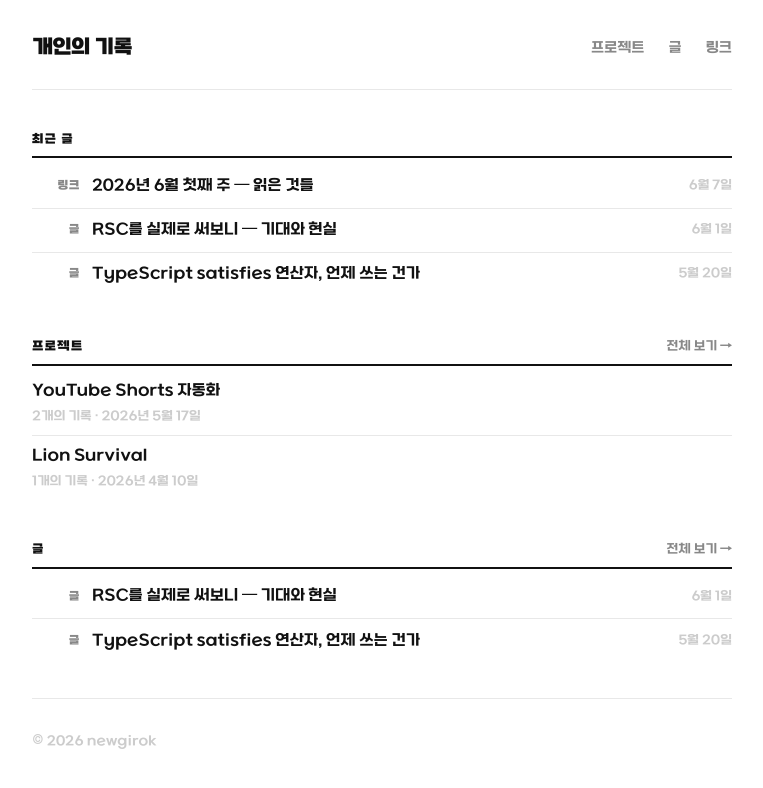
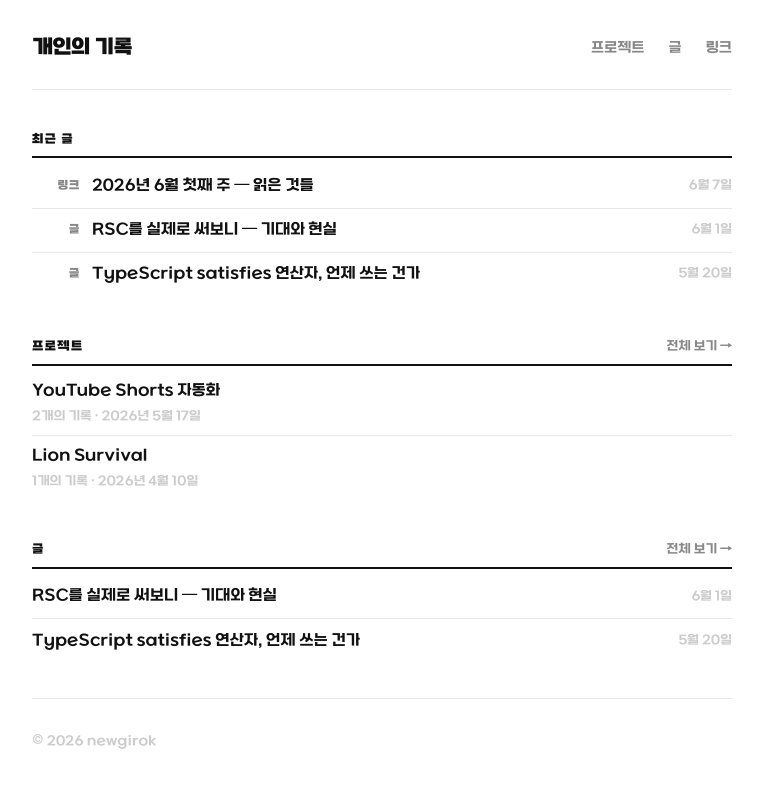
Before and after one commit to newgirok/newgirok.github.io, a Next.js app: page / in a window 1280 px wide. Shown: the top 788 px of the page, without its empty margins (258-1021 px from the left). Built offline with nearby package versions, Linux system fonts and the light colour scheme.

Commit message:
fix: 카테고리 목록 페이지에서 타입 레이블 제거, 최근 글만 표시

```diff
--- a/app/globals.css
+++ b/app/globals.css
@@ -122,12 +122,14 @@ a {
 
 .post-card {
   display: grid;
-  grid-template-columns: 3rem 1fr auto;
   align-items: center;
   gap: 0 0.75rem;
   height: 2.75rem;
   border-bottom: 1px solid var(--border);
 }
+
+.post-card--typed { grid-template-columns: 3rem 1fr auto; }
+.post-card--plain { grid-template-columns: 1fr auto; }
 
 .post-card:last-child { border-bottom: none; }
 
--- a/app/page.tsx
+++ b/app/page.tsx
@@ -17,7 +17,7 @@ export default function Home() {
         </div>
         <div className="post-list">
           {recent.map((post) => (
-            <PostCard key={`${post.type}-${post.slug}`} post={post} />
+            <PostCard key={`${post.type}-${post.slug}`} post={post} showType />
           ))}
         </div>
       </section>
--- a/components/PostCard.tsx
+++ b/components/PostCard.tsx
@@ -9,11 +9,13 @@ function formatDate(dateStr: string) {
   return d.toLocaleDateString('ko-KR', { month: 'short', day: 'numeric' })
 }
 
-export default function PostCard({ post }: { post: Post }) {
+export default function PostCard({ post, showType = false }: { post: Post; showType?: boolean }) {
   const href = `/${post.type}/${post.slug}`
   return (
-    <div className="post-card">
-      <span className={`post-type post-type-${post.type}`}>{LABELS[post.type] ?? post.type}</span>
+    <div className={`post-card ${showType ? 'post-card--typed' : 'post-card--plain'}`}>
+      {showType && (
+        <span className={`post-type post-type-${post.type}`}>{LABELS[post.type] ?? post.type}</span>
+      )}
       <span className="post-card-title">
         <Link href={href}>{post.title}</Link>
       </span>
```
